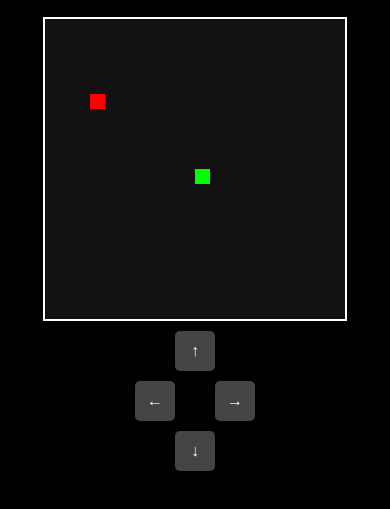
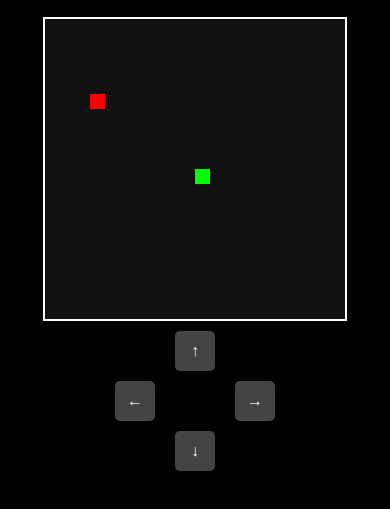
Before and after one commit to ideasfwi/snakegame, a plain HTML site: page index.html in a window 390 px wide. Shown: the part 217-726 px from the top of the page. Drawn offline with Linux system fonts and the light colour scheme.

Commit message:
Add files via upload

```diff
--- a/style.css
+++ b/style.css
@@ -48,7 +48,7 @@ body {
 }
 
 #spacer {
-  width: 50px; /* Match button width */
+  width: 70px; /* Match button width */
   height: 50px; /* Match button height */
 }
 
@@ -85,7 +85,7 @@ button:active {
   }
 
   #spacer {
-    width: 40px; /* Match button width on smaller screens */
+    width: 80px; /* Match button width on smaller screens */
     height: 40px; /* Match button height on smaller screens */
   }
 }
```
